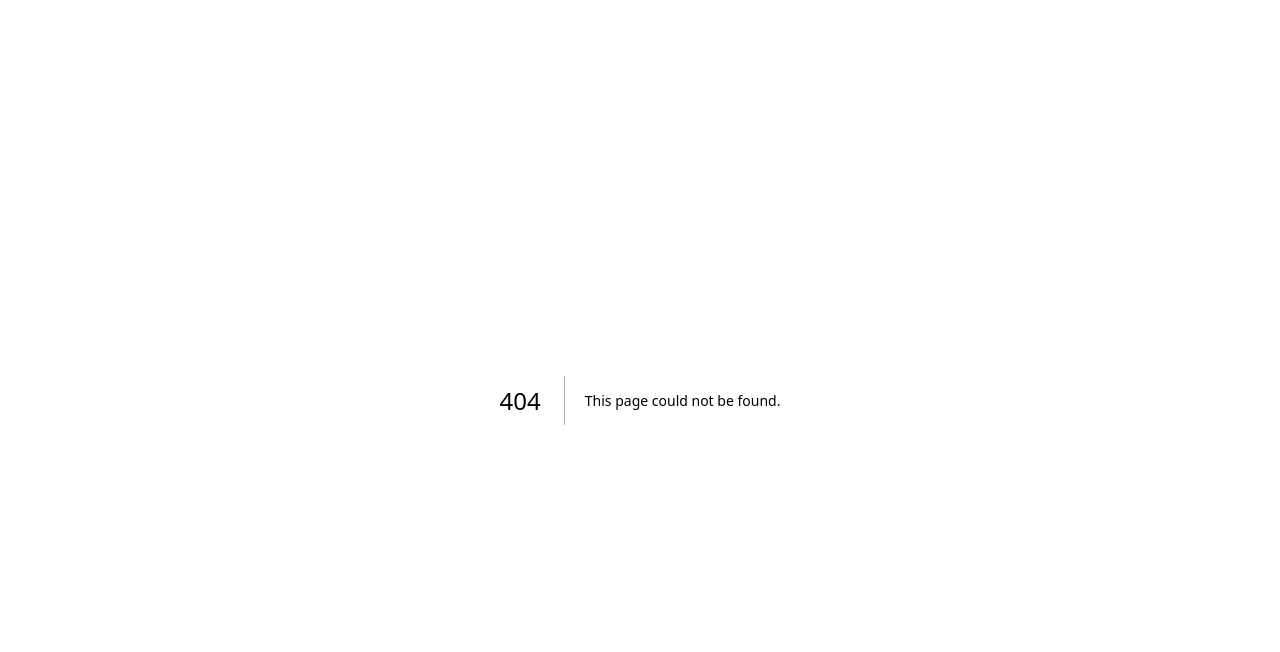
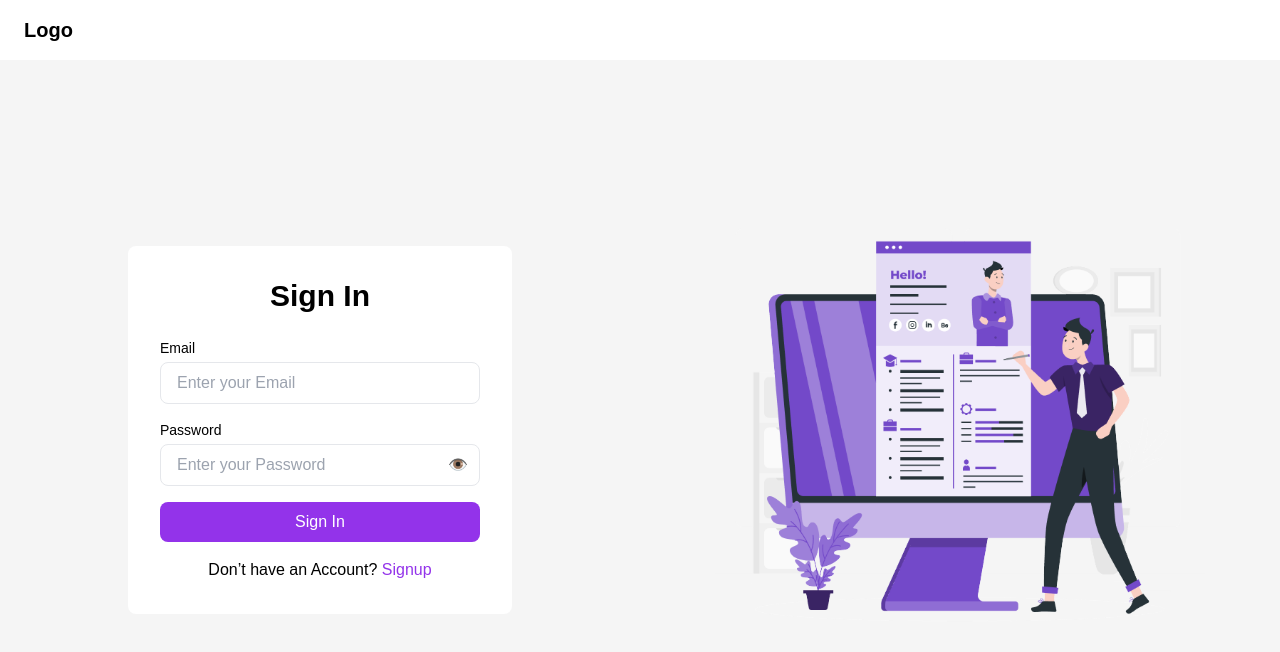
Before and after one commit to sky1team4/syp_admin_fe, a Next.js app: page /login in a window 1280 px wide. Before the commit this address had no page. Shown: the top 652 px of the page. Built offline with nearby package versions, Linux system fonts and the light colour scheme.

Commit message:
login page added

```diff
--- /dev/null
+++ b/src/app/login/page.js
@@ -0,0 +1,106 @@
+import Image from "next/image";
+
+export default function Login() {
+  return (
+    <>
+      <div className="flex flex-col min-h-screen bg-[#F5F5F5] text-white">
+        {/* Navigation Bar */}
+        <nav className="bg-white text-black px-6 py-4 shadow-md">
+          <div className="max-w-7xl mx-auto flex items-center justify-between">
+            {/* Logo */}
+            <a href="#" className="text-xl font-bold">
+              Logo
+            </a>
+            {/* Optional Links (if needed) */}
+            {/* <div className="hidden md:flex space-x-4">
+              <a href="#" className="hover:text-purple-600">
+                Home
+              </a>
+              <a href="#" className="hover:text-purple-600">
+                About
+              </a>
+              <a href="#" className="hover:text-purple-600">
+                Contact
+              </a>
+            </div> */}
+          </div>
+        </nav>
+
+        <div className="flex flex-1">
+          {/* Left Section - Form */}
+          <div className="w-full md:w-1/2 flex flex-col justify-center items-center p-8 bg-[#F5F5F5] text-black">
+            <div className="max-w-sm w-full bg-white p-8 rounded-lg ">
+              <h1 className="text-3xl font-bold mb-6 text-center">Sign In</h1>
+              <form>
+                <div className="mb-4">
+                  <label
+                    className="block text-sm font-medium mb-1"
+                    htmlFor="email"
+                  >
+                    Email
+                  </label>
+                  <input
+                    type="email"
+                    id="email"
+                    placeholder="Enter your Email"
+                    className="w-full px-4 py-2 border rounded-lg focus:outline-none focus:ring-2 focus:ring-purple-500"
+                  />
+                </div>
+                <div className="mb-4">
+                  <label
+                    className="block text-sm font-medium mb-1"
+                    htmlFor="password"
+                  >
+                    Password
+                  </label>
+                  <div className="relative">
+                    <input
+                      type="password"
+                      id="password"
+                      placeholder="Enter your Password"
+                      className="w-full px-4 py-2 border rounded-lg focus:outline-none focus:ring-2 focus:ring-purple-500"
+                    />
+                    <button
+                      type="button"
+                      className="absolute inset-y-0 right-0 flex items-center px-3 text-gray-600"
+                    >
+                      👁️
+                    </button>
+                  </div>
+                </div>
+                <button
+                  type="submit"
+                  className="w-full py-2 bg-purple-600 text-white rounded-lg hover:bg-purple-700 focus:outline-none"
+                >
+                  Sign In
+                </button>
+              </form>
+              <p className="mt-4 text-center">
+                Don’t have an Account?{" "}
+                <a href="#" className="text-purple-600 hover:underline">
+                  Signup
+                </a>
+              </p>
+            </div>
+          </div>
+          {/* Right Section - Illustration */}
+          <div className="hidden md:flex md:w-1/2 justify-center items-center bg-[#F5F5F5]">
+            {/* <img
+              src={login_sideimage}
+              alt="Illustration"
+              className="max-w-full h-auto"
+            /> */}
+            <Image
+              src="/login_sideimage.png"  // path from public folder
+              alt="Illustration"
+              width={490}  // required in Next.js
+              height={490} // required in Next.js
+              priority     // if this is above the fold
+              className="max-w-full h-auto object-cover"
+            />
+          </div>
+        </div>
+      </div>
+    </>
+  );
+}
--- a/src/app/page.js
+++ b/src/app/page.js
@@ -1,101 +1,14 @@
-import Image from "next/image";
+// import Image from "next/image";
+import LoginComponent from './login/page';
+import React from "react";
 
-export default function Home() {
+
+const Home = () => {
   return (
-    <div className="grid grid-rows-[20px_1fr_20px] items-center justify-items-center min-h-screen p-8 pb-20 gap-16 sm:p-20 font-[family-name:var(--font-geist-sans)]">
-      <main className="flex flex-col gap-8 row-start-2 items-center sm:items-start">
-        <Image
-          className="dark:invert"
-          src="/next.svg"
-          alt="Next.js logo"
-          width={180}
-          height={38}
-          priority
-        />
-        <ol className="list-inside list-decimal text-sm text-center sm:text-left font-[family-name:var(--font-geist-mono)]">
-          <li className="mb-2">
-            Get started by editing{" "}
-            <code className="bg-black/[.05] dark:bg-white/[.06] px-1 py-0.5 rounded font-semibold">
-              src/app/page.js
-            </code>
-            .
-          </li>
-          <li>Save and see your changes instantly.</li>
-        </ol>
+    <>
+      <LoginComponent />
+    </>
+  );
+};
 
-        <div className="flex gap-4 items-center flex-col sm:flex-row">
-          <a
-            className="rounded-full border border-solid border-transparent transition-colors flex items-center justify-center bg-foreground text-background gap-2 hover:bg-[#383838] dark:hover:bg-[#ccc] text-sm sm:text-base h-10 sm:h-12 px-4 sm:px-5"
-            href="https://vercel.com/new?utm_source=create-next-app&utm_medium=appdir-template-tw&utm_campaign=create-next-app"
-            target="_blank"
-            rel="noopener noreferrer"
-          >
-            <Image
-              className="dark:invert"
-              src="/vercel.svg"
-              alt="Vercel logomark"
-              width={20}
-              height={20}
-            />
-            Deploy now
-          </a>
-          <a
-            className="rounded-full border border-solid border-black/[.08] dark:border-white/[.145] transition-colors flex items-center justify-center hover:bg-[#f2f2f2] dark:hover:bg-[#1a1a1a] hover:border-transparent text-sm sm:text-base h-10 sm:h-12 px-4 sm:px-5 sm:min-w-44"
-            href="https://nextjs.org/docs?utm_source=create-next-app&utm_medium=appdir-template-tw&utm_campaign=create-next-app"
-            target="_blank"
-            rel="noopener noreferrer"
-          >
-            Read our docs
-          </a>
-        </div>
-      </main>
-      <footer className="row-start-3 flex gap-6 flex-wrap items-center justify-center">
-        <a
-          className="flex items-center gap-2 hover:underline hover:underline-offset-4"
-          href="https://nextjs.org/learn?utm_source=create-next-app&utm_medium=appdir-template-tw&utm_campaign=create-next-app"
-          target="_blank"
-          rel="noopener noreferrer"
-        >
-          <Image
-            aria-hidden
-            src="/file.svg"
-            alt="File icon"
-            width={16}
-            height={16}
-          />
-          Learn
-        </a>
-        <a
-          className="flex items-center gap-2 hover:underline hover:underline-offset-4"
-          href="https://vercel.com/templates?framework=next.js&utm_source=create-next-app&utm_medium=appdir-template-tw&utm_campaign=create-next-app"
-          target="_blank"
-          rel="noopener noreferrer"
-        >
-          <Image
-            aria-hidden
-            src="/window.svg"
-            alt="Window icon"
-            width={16}
-            height={16}
-          />
-          Examples
-        </a>
-        <a
-          className="flex items-center gap-2 hover:underline hover:underline-offset-4"
-          href="https://nextjs.org?utm_source=create-next-app&utm_medium=appdir-template-tw&utm_campaign=create-next-app"
-          target="_blank"
-          rel="noopener noreferrer"
-        >
-          <Image
-            aria-hidden
-            src="/globe.svg"
-            alt="Globe icon"
-            width={16}
-            height={16}
-          />
-          Go to nextjs.org →
-        </a>
-      </footer>
-    </div>
-  );
-}
+export default Home;
```
Also changed, not shown: public/login_sideimage.png (added).
